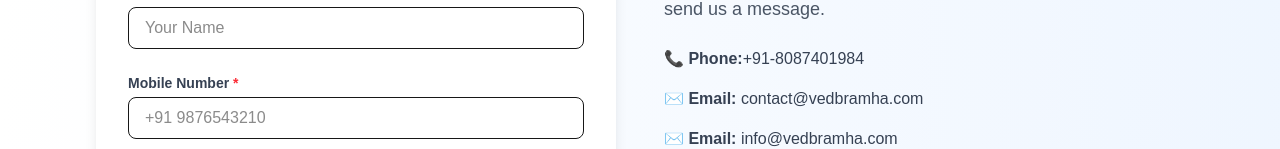
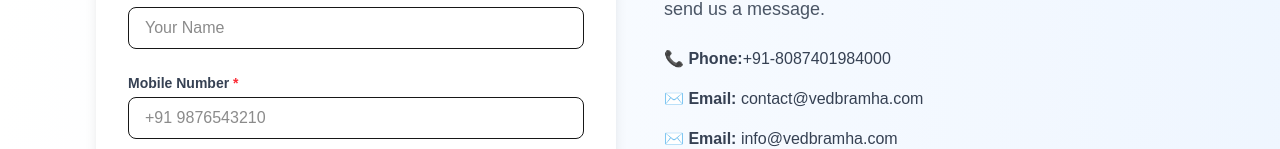
Before and after one commit to corporateDynastical/adsved, a Next.js app: page / in a window 1280 px wide. Shown: the part 1109-1258 px from the top of the page. Built offline with nearby package versions, Linux system fonts and the light colour scheme.

Commit message:
Update ContactSection.tsx

```diff
--- a/components/ContactSection.tsx
+++ b/components/ContactSection.tsx
@@ -121,7 +121,7 @@ form.current.reset();
           <div className="space-y-4 text-gray-700 text-base">
             <p id="call">
   <strong>📞 Phone:</strong>
-  <a href="tel:+918087401984">+91-8087401984</a>
+  <a href="tel:+918087401984">+91-8087401984000</a>
 </p>
             <p><strong>✉️ Email:</strong> contact@vedbramha.com</p>
             <p><strong>✉️ Email:</strong> info@vedbramha.com</p>
```
